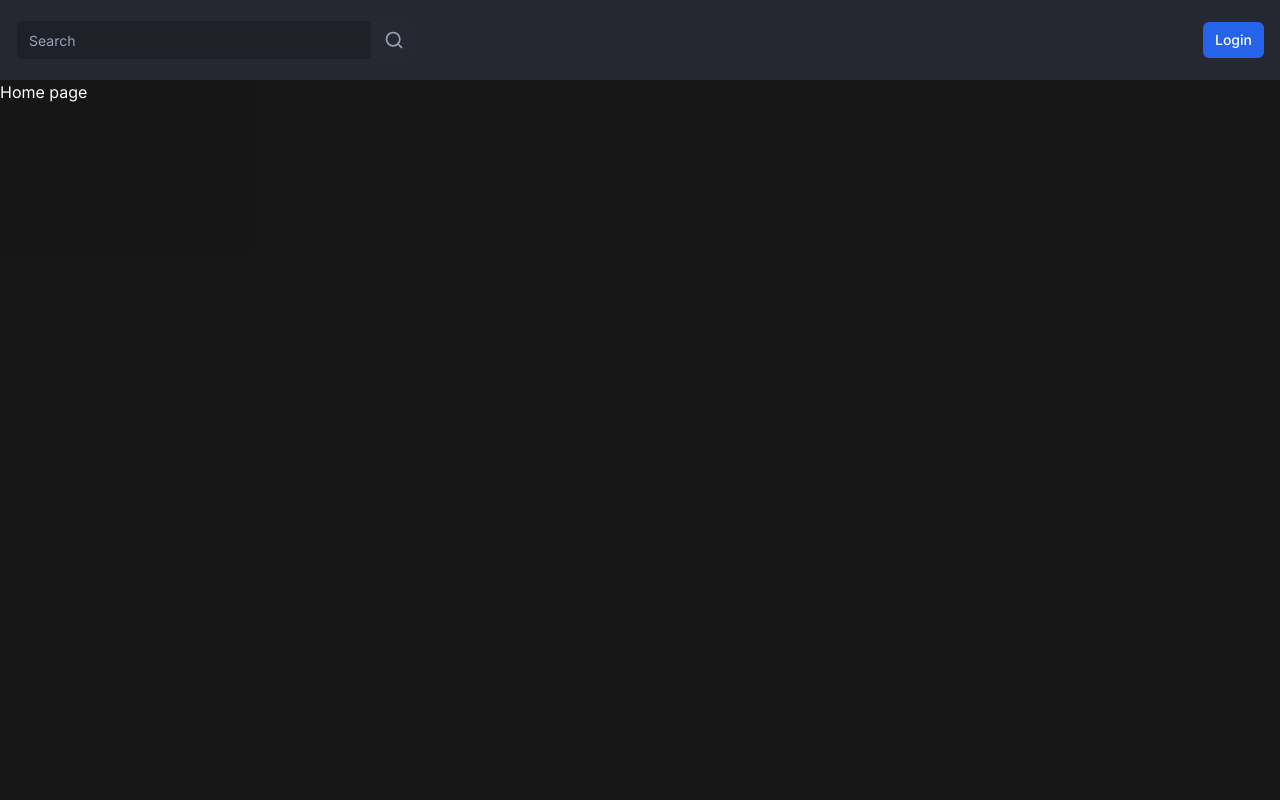
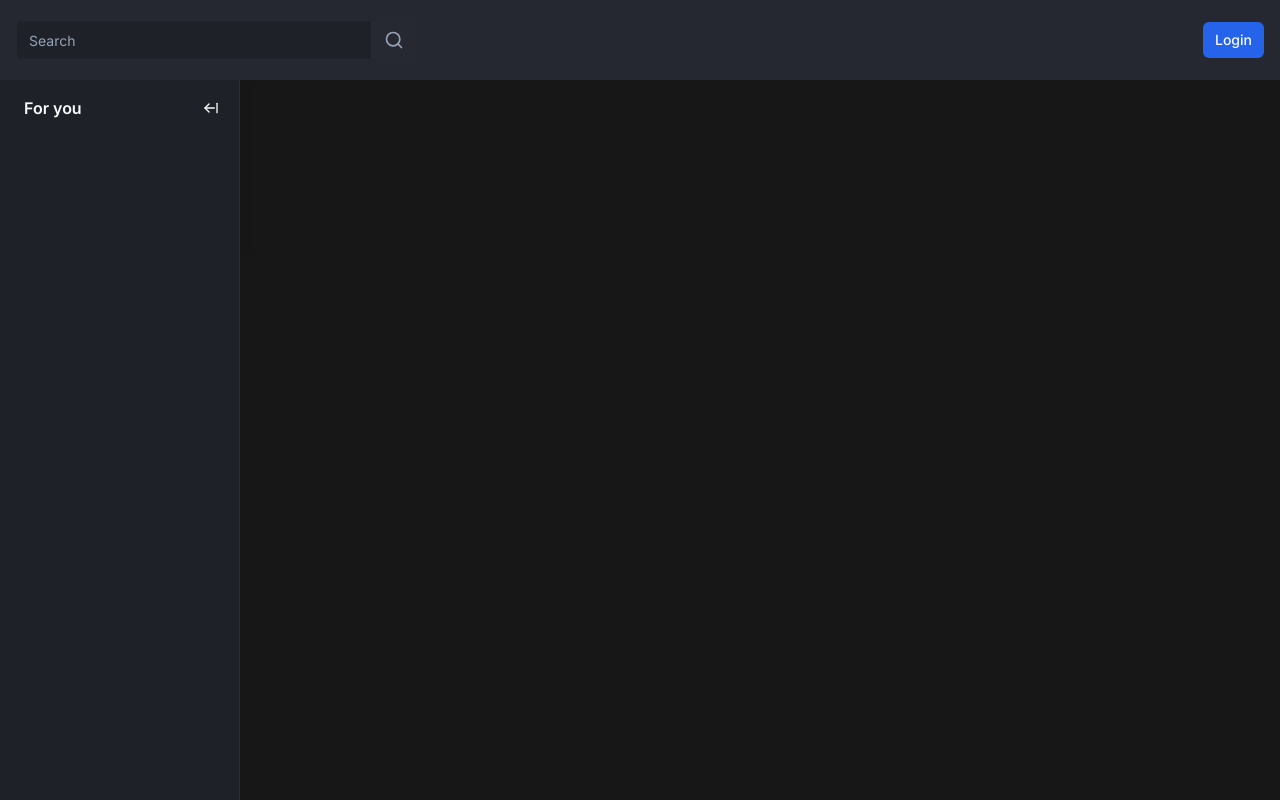
Before and after one commit to sengwoong/venkoGround, a Next.js app: page / in a window 1280 px wide. Built offline with nearby package versions, Linux system fonts and the light colour scheme; no server answers.

Commit message:
:sparkles: Feat: CreateSideBar

```diff
--- /dev/null
+++ b/app/(browse)/_components/hint.tsx
@@ -0,0 +1,40 @@
+import { TooltipTrigger } from "@/components/ui/tooltip";
+import { TooltipContent } from "@/components/ui/tooltip";
+import { Tooltip } from "@/components/ui/tooltip";
+import { TooltipProvider } from "@/components/ui/tooltip";
+
+
+interface HintProps {
+  label: string;
+  children: React.ReactNode;
+  asChild?: boolean;
+  side?: "top" | "bottom" | "left" | "right";
+  align?: "start" | "center" | "end";
+};
+
+export const Hint = ({
+  label,
+  children,
+  asChild,
+  side,
+  align,
+}: HintProps) => {
+  return (
+    <TooltipProvider>
+      <Tooltip delayDuration={0}>
+        <TooltipTrigger asChild={asChild}>
+          {children}
+        </TooltipTrigger>
+        <TooltipContent
+          className="text-black bg-white"
+          side={side}
+          align={align}
+        >
+          <p className="font-semibold">
+            {label}
+          </p>
+        </TooltipContent>
+      </Tooltip>
+    </TooltipProvider>
+  );
+};
--- /dev/null
+++ b/app/(browse)/_components/sidebar/index.tsx
@@ -0,0 +1,10 @@
+import { Toggle } from "./toggle";
+import { Wrapper } from "./wrapper";
+
+export const Sidebar = () => {
+  return (
+    <Wrapper>
+      <Toggle />
+    </Wrapper>
+  );
+};
--- /dev/null
+++ b/app/(browse)/_components/sidebar/toggle.tsx
@@ -0,0 +1,53 @@
+"use client";
+
+import { ArrowLeftFromLine, ArrowRightFromLine } from "lucide-react";
+
+
+import { Button } from "@/components/ui/button";
+import { useSidebar } from "@/app/store/use-sidebar";
+import { Hint } from "../hint";
+
+
+export const Toggle = () => {
+  const {
+    collapsed,
+    onExpand,
+    onCollapse
+  } = useSidebar((state) => state);
+
+  const label = collapsed ? "Expand" : "Collapse";
+
+  return (
+    <>
+      {collapsed && (
+        <div className="flex w-full items-center justify-center pt-4 mb-4">
+          <Hint label={label} side="right" asChild>
+            <Button
+              onClick={onExpand}
+              variant="ghost"
+              className="p-2"
+            >
+              <ArrowRightFromLine className="h-4 w-4" />
+            </Button>
+          </Hint>
+        </div>
+      )}
+      {!collapsed && (
+        <div className="p-3 pl-6 mb-2 flex items-center w-full">
+          <p className="font-semibold text-primary">
+            For you
+          </p>
+          <Hint label={label} side="right" asChild>
+            <Button
+              onClick={onCollapse}
+              className="h-auto p-2 ml-auto"
+              variant="ghost"
+            >
+              <ArrowLeftFromLine className="h-4 w-4" />
+            </Button>
+          </Hint>
+        </div>
+      )}
+    </>
+  );
+};
--- /dev/null
+++ b/app/(browse)/_components/sidebar/wrapper.tsx
@@ -0,0 +1,26 @@
+"use client";
+
+import { useSidebar } from "@/app/store/use-sidebar";
+import { cn } from "@/lib/utils";
+
+
+interface WrapperProps {
+  children: React.ReactNode;
+};
+
+export const Wrapper = ({
+  children,
+}: WrapperProps) => {
+  const { collapsed } = useSidebar((state) => state);
+
+  return (
+    <aside
+      className={cn(
+        "fixed left-0 flex flex-col w-60 h-full bg-background border-r border-[#2D2E35] z-50",
+        collapsed && "w-[70px]"
+      )}
+    >
+      {children}
+    </aside>
+  );
+};
--- a/app/(browse)/layout.tsx
+++ b/app/(browse)/layout.tsx
@@ -1,4 +1,6 @@
+
 import { Navbar } from "./_components/navbar";
+import { Sidebar } from "./_components/sidebar";
 
 const BrowseLayout = ({
   children,
@@ -6,12 +8,14 @@
   children: React.ReactNode;
 }) => {
   return (
-    <>
+    <div className="w-full">
       <Navbar />
-      <div className="flex h-full pt-20">
+
+      <div className="flex h-full p-20">
+      <Sidebar />
         {children}
       </div>
-    </>
+    </div>
   );
 };
 
--- /dev/null
+++ b/app/store/use-sidebar.ts
@@ -0,0 +1,13 @@
+import { create } from "zustand";
+
+interface SidebarStore {
+  collapsed: boolean;
+  onExpand: () => void;
+  onCollapse: () => void;
+};
+
+export const useSidebar = create<SidebarStore>((set) => ({
+  collapsed: false,
+  onExpand: () => set(() => ({ collapsed: false })),
+  onCollapse: () => set(() => ({ collapsed: true })),
+}));
--- /dev/null
+++ b/components/ui/tooltip.tsx
@@ -0,0 +1,30 @@
+"use client"
+
+import * as React from "react"
+import * as TooltipPrimitive from "@radix-ui/react-tooltip"
+
+import { cn } from "@/lib/utils"
+
+const TooltipProvider = TooltipPrimitive.Provider
+
+const Tooltip = TooltipPrimitive.Root
+
+const TooltipTrigger = TooltipPrimitive.Trigger
+
+const TooltipContent = React.forwardRef<
+  React.ElementRef<typeof TooltipPrimitive.Content>,
+  React.ComponentPropsWithoutRef<typeof TooltipPrimitive.Content>
+>(({ className, sideOffset = 4, ...props }, ref) => (
+  <TooltipPrimitive.Content
+    ref={ref}
+    sideOffset={sideOffset}
+    className={cn(
+      "z-50 overflow-hidden rounded-md border bg-popover px-3 py-1.5 text-sm text-popover-foreground shadow-md animate-in fade-in-0 zoom-in-95 data-[state=closed]:animate-out data-[state=closed]:fade-out-0 data-[state=closed]:zoom-out-95 data-[side=bottom]:slide-in-from-top-2 data-[side=left]:slide-in-from-right-2 data-[side=right]:slide-in-from-left-2 data-[side=top]:slide-in-from-bottom-2",
+      className
+    )}
+    {...props}
+  />
+))
+TooltipContent.displayName = TooltipPrimitive.Content.displayName
+
+export { Tooltip, TooltipTrigger, TooltipContent, TooltipProvider }
--- a/package.json
+++ b/package.json
@@ -13,6 +13,7 @@
     "@clerk/themes": "^1.7.9",
     "@prisma/client": "^5.6.0",
     "@radix-ui/react-slot": "^1.0.2",
+    "@radix-ui/react-tooltip": "^1.0.7",
     "class-variance-authority": "^0.7.0",
     "clsx": "^2.0.0",
     "lucide-react": "^0.294.0",
@@ -23,7 +24,8 @@
     "react-dom": "^18",
     "svix": "^1.14.0",
     "tailwind-merge": "^2.1.0",
-    "tailwindcss-animate": "^1.0.7"
+    "tailwindcss-animate": "^1.0.7",
+    "zustand": "^4.5.0"
   },
   "devDependencies": {
     "@types/node": "^20",
```
Also changed, not shown: 1 other file (tests, documents, lock files or other folders).
